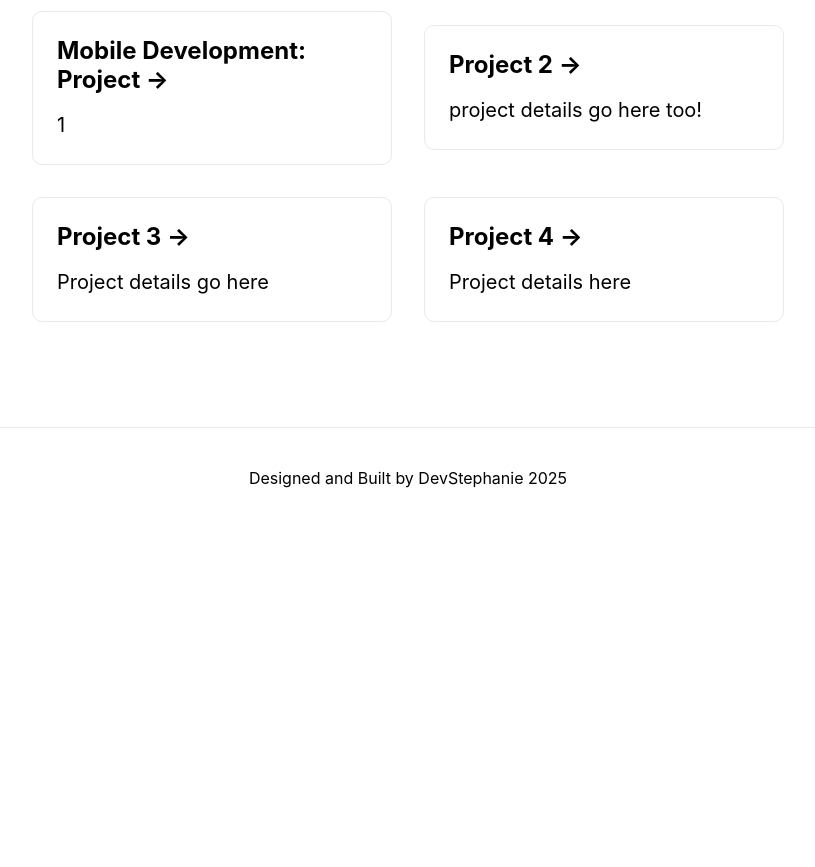
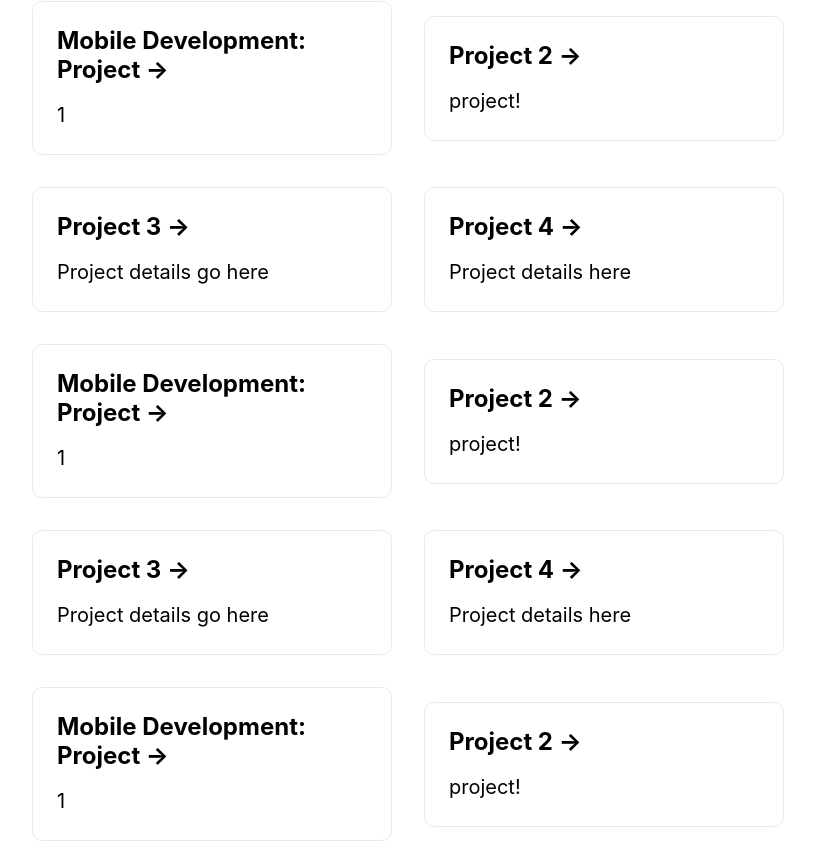
Before and after one commit to DevStephanie/portfolio, a Next.js app: page / in a window 1280 px wide. Shown: the part 273-1140 px from the top of the page, without its empty margins (232-1047 px from the left). Before the commit the page ends 800 px from the top, so only its background shows below. Built offline with nearby package versions, Linux system fonts and the light colour scheme.

Commit message:
editing numbner of style cards for portfolio content

```diff
--- a/pages/index.js
+++ b/pages/index.js
@@ -18,14 +18,68 @@ export default function Home() {
         </p>
 
         <div className={styles.grid}>
-          <a href="https://nextjs.org/docs" className={styles.card}>
+          <a href="" className={styles.card}>
             <h3>Mobile Development: Project &rarr;</h3>
             <p>1</p>
           </a>
 
-          <a href="https://nextjs.org/learn" className={styles.card}>
+          <a href="" className={styles.card}>
             <h3>Project 2 &rarr;</h3>
-            <p>project details go here too!</p>
+            <p>project!</p>
+          </a>
+
+          <a
+            href="https://github.com/vercel/next.js/tree/canary/examples"
+            className={styles.card}
+          >
+            <h3> Project 3 &rarr;</h3>
+            <p>Project details go here </p>
+          </a>
+
+          <a
+            href="https://vercel.com/import?filter=next.js&utm_source=create-next-app&utm_medium=default-template&utm_campaign=create-next-app"
+            className={styles.card}
+          >
+            <h3>Project 4 &rarr;</h3>
+            <p>
+              Project details here
+            </p>
+          </a>
+          <a href="" className={styles.card}>
+            <h3>Mobile Development: Project &rarr;</h3>
+            <p>1</p>
+          </a>
+
+          <a href="" className={styles.card}>
+            <h3>Project 2 &rarr;</h3>
+            <p>project!</p>
+          </a>
+
+          <a
+            href="https://github.com/vercel/next.js/tree/canary/examples"
+            className={styles.card}
+          >
+            <h3> Project 3 &rarr;</h3>
+            <p>Project details go here </p>
+          </a>
+
+          <a
+            href="https://vercel.com/import?filter=next.js&utm_source=create-next-app&utm_medium=default-template&utm_campaign=create-next-app"
+            className={styles.card}
+          >
+            <h3>Project 4 &rarr;</h3>
+            <p>
+              Project details here
+            </p>
+          </a>
+          <a href="" className={styles.card}>
+            <h3>Mobile Development: Project &rarr;</h3>
+            <p>1</p>
+          </a>
+
+          <a href="" className={styles.card}>
+            <h3>Project 2 &rarr;</h3>
+            <p>project!</p>
           </a>
 
           <a
```
Also changed, not shown: styles/heroImage.module.css (added, +18 -0 lines), 1 other file (tests, documents, lock files or other folders).
